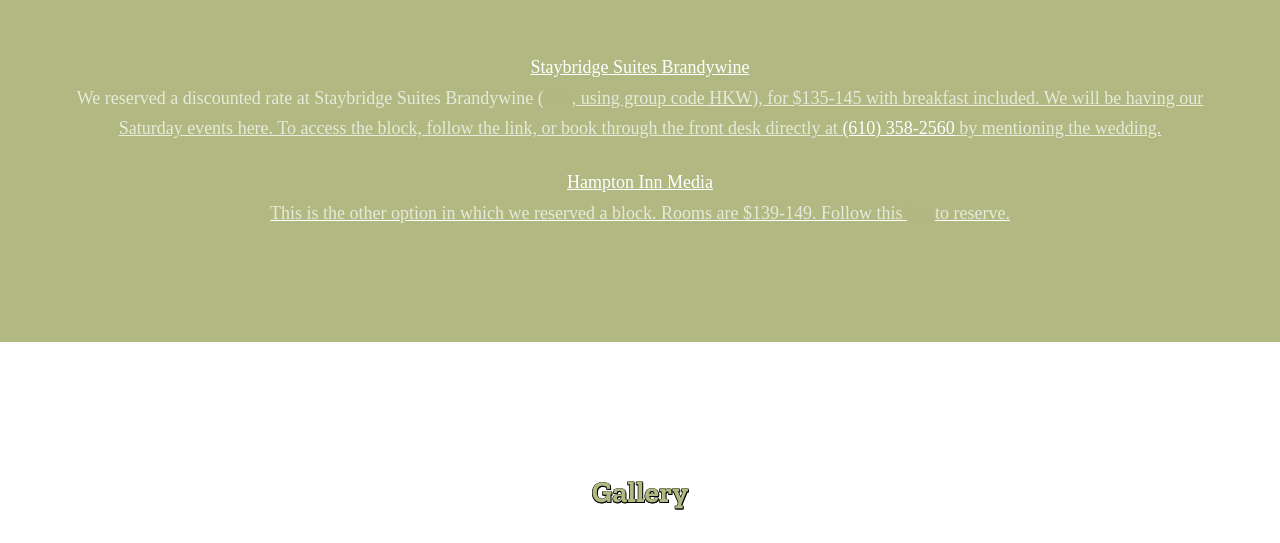
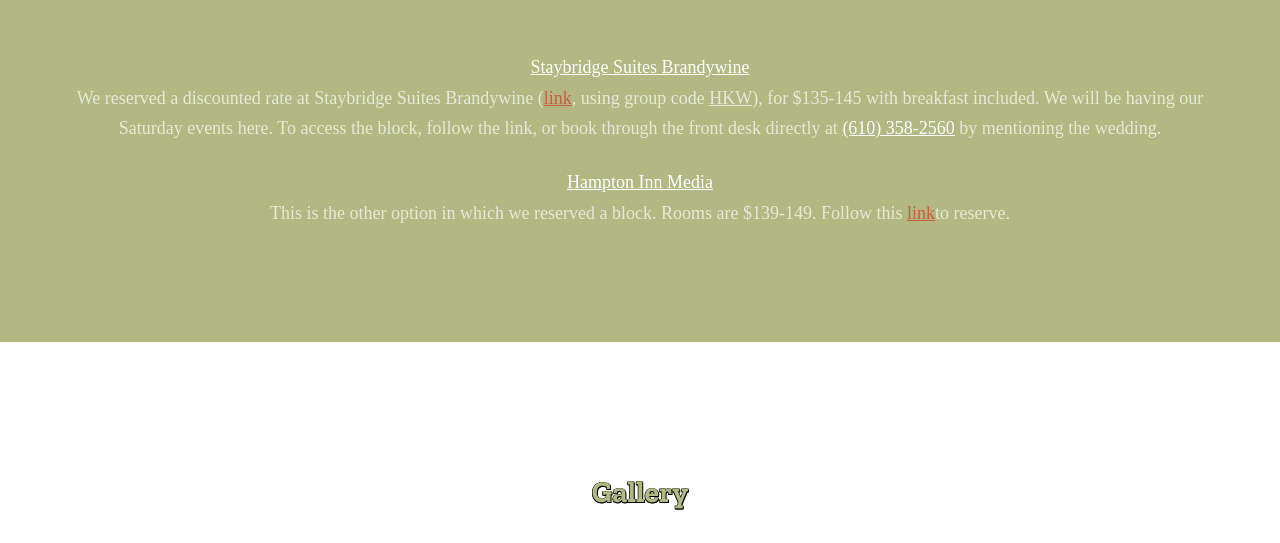
Before and after one commit to ChrisAndSasha/ChrisAndSasha.github.io, a website: page index.html in a window 1280 px wide. Shown: the part 2644-3187 px from the top of the page. Drawn offline with nearby package versions, Linux system fonts and the light colour scheme; a web font is replaced by a local one.

Commit message:
Fix link miscoloration and missing underline.

```diff
--- a/css/style.css
+++ b/css/style.css
@@ -24,6 +24,10 @@
   line-height: 1.7;
   font-size: 18px;
   font-family: "Alice", serif;
+}
+
+a:link {
+  color: #CB5A3E
 }
 
 ::-moz-selection {
--- a/index.html
+++ b/index.html
@@ -139,9 +139,9 @@
         </div>
         <div class="row" align="center">
             <a href="http://www.staybridge.com/brandywinepa" style="color:white;"><u>Staybridge Suites Brandywine</u></a>
-            <p>We reserved a discounted rate at Staybridge Suites Brandywine (<a href="http://www.staybridge.com/brandywinepa"><u>link</a>, using group code <u>HKW</u>), for $135-145 with breakfast included. We will be having our Saturday events here. To access the block, follow the link, or book through the front desk directly at <a href="tel:(610) 358-2560" style="color:white"><u>(610) 358-2560</u></a> by mentioning the wedding.</p>
+            <p>We reserved a discounted rate at Staybridge Suites Brandywine (<a style="color:#CB5A3E;" href="http://www.staybridge.com/brandywinepa"><u>link</u></a>, using group code <u>HKW</u>), for $135-145 with breakfast included. We will be having our Saturday events here. To access the block, follow the link, or book through the front desk directly at <a href="tel:(610) 358-2560" style="color:white"><u>(610) 358-2560</u></a> by mentioning the wedding.</p>
             <a href="https://hamptoninn.hilton.com/en/hp/groups/personalized/P/PHLSPHX-HKC-20190906/index.jhtml?WT.mc_id=POG" style="color:white;"><u>Hampton Inn Media</u></a>
-            <p>This is the other option in which we reserved a block. Rooms are $139-149. Follow this <a href="https://hamptoninn.hilton.com/en/hp/groups/personalized/P/PHLSPHX-HKC-20190906/index.jhtml?WT.mc_id=POG"><u>link</a>to reserve.</p>
+            <p>This is the other option in which we reserved a block. Rooms are $139-149. Follow this <a style="color:#CB5A3E;" href="https://hamptoninn.hilton.com/en/hp/groups/personalized/P/PHLSPHX-HKC-20190906/index.jhtml?WT.mc_id=POG"><u>link</u></a>to reserve.</p>
         </div>
       </div>
     </section>
```
Also changed, not shown: css/style.min.css.
